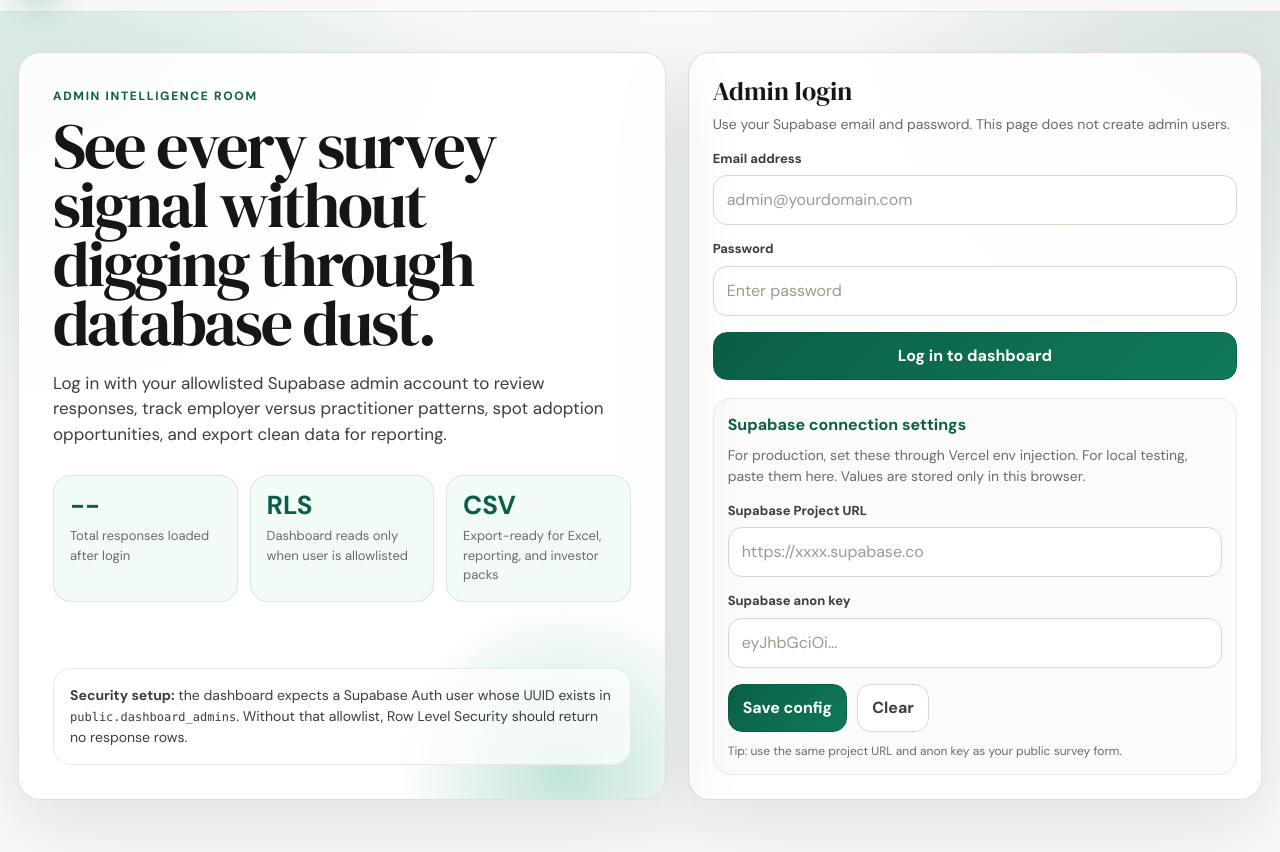
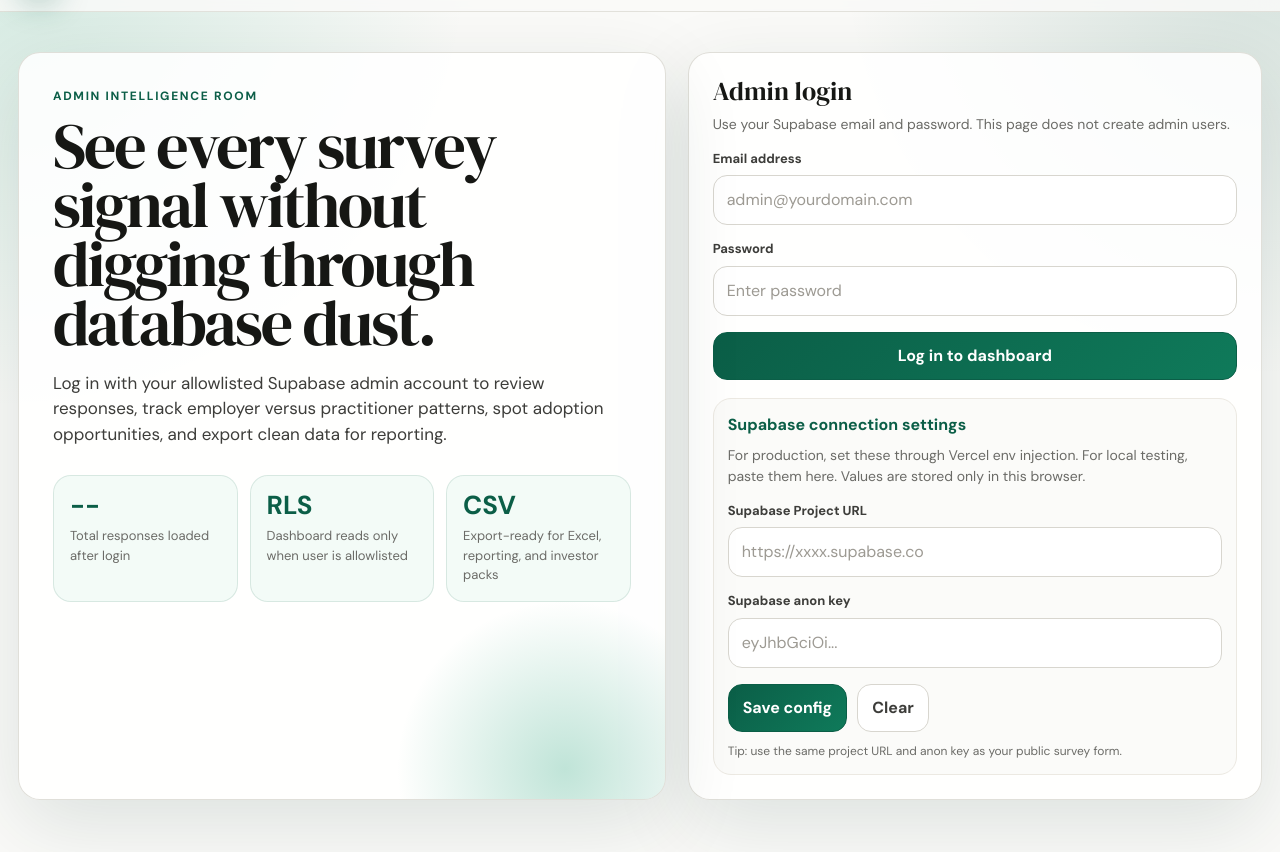
Before and after one commit to Jmoepi/survey-, a website: page dashboard.html in a window 1280 px wide. Shown: the part 64-916 px from the top of the page. Drawn offline with nearby package versions, Linux system fonts and the light colour scheme.

Commit message:
Remove security note from dashboard; streamline content for clarity

```diff
--- a/dashboard.html
+++ b/dashboard.html
@@ -269,9 +269,7 @@
               <div class="mini-card"><strong>CSV</strong><span>Export-ready for Excel, reporting, and investor packs</span></div>
             </div>
           </div>
-          <div class="security-note">
-            <strong>Security setup:</strong> the dashboard expects a Supabase Auth user whose UUID exists in <span class="mono">public.dashboard_admins</span>. Without that allowlist, Row Level Security should return no response rows.
-          </div>
+
         </div>
 
         <div class="login-card">
```
